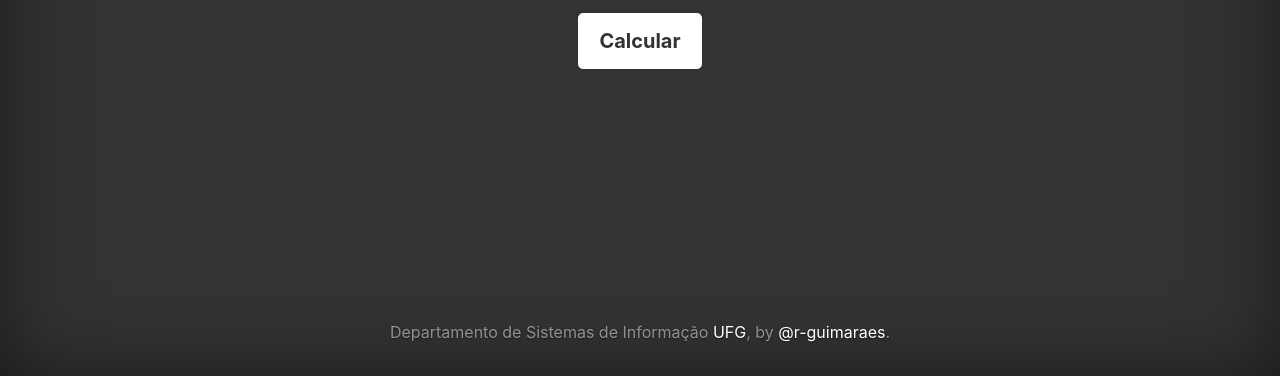
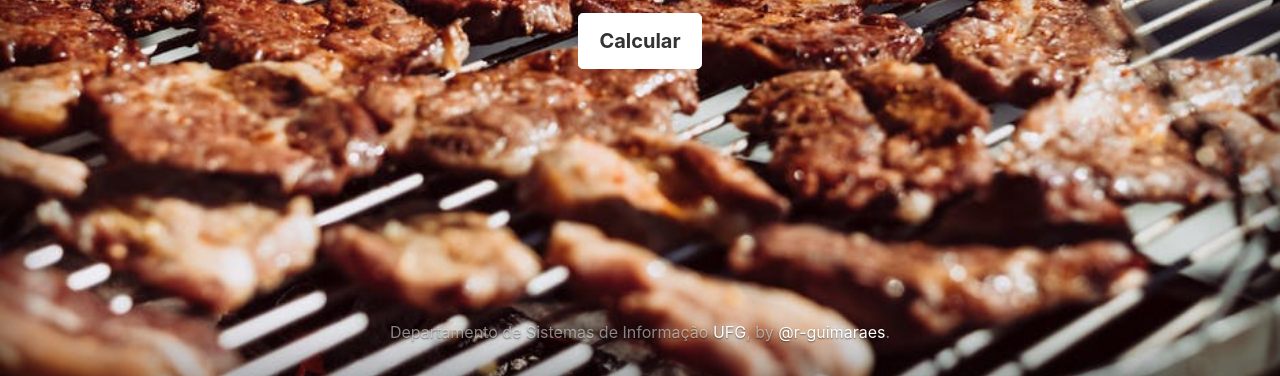
Before and after one commit to r-guimaraes/ex_aleatorios, a website: page calc/index.html in a window 1280 px wide. Shown: the part 424-800 px from the top of the page. Drawn offline with nearby package versions, Linux system fonts and the light colour scheme.

Commit message:
add background

```diff
--- a/calc/assets/css/cover.css
+++ b/calc/assets/css/cover.css
@@ -40,6 +40,9 @@ body {
   color: #fff;
   text-shadow: 0 .05rem .1rem rgba(0, 0, 0, .5);
   box-shadow: inset 0 0 5rem rgba(0, 0, 0, .5);
+  background-image: url('../images/churrasco.jpg');
+  background-repeat: no-repeat;
+  background-size: cover;
 }
 
 .cover-container {
```
Also changed, not shown: calc/assets/images/churrasco.jpg (added).
